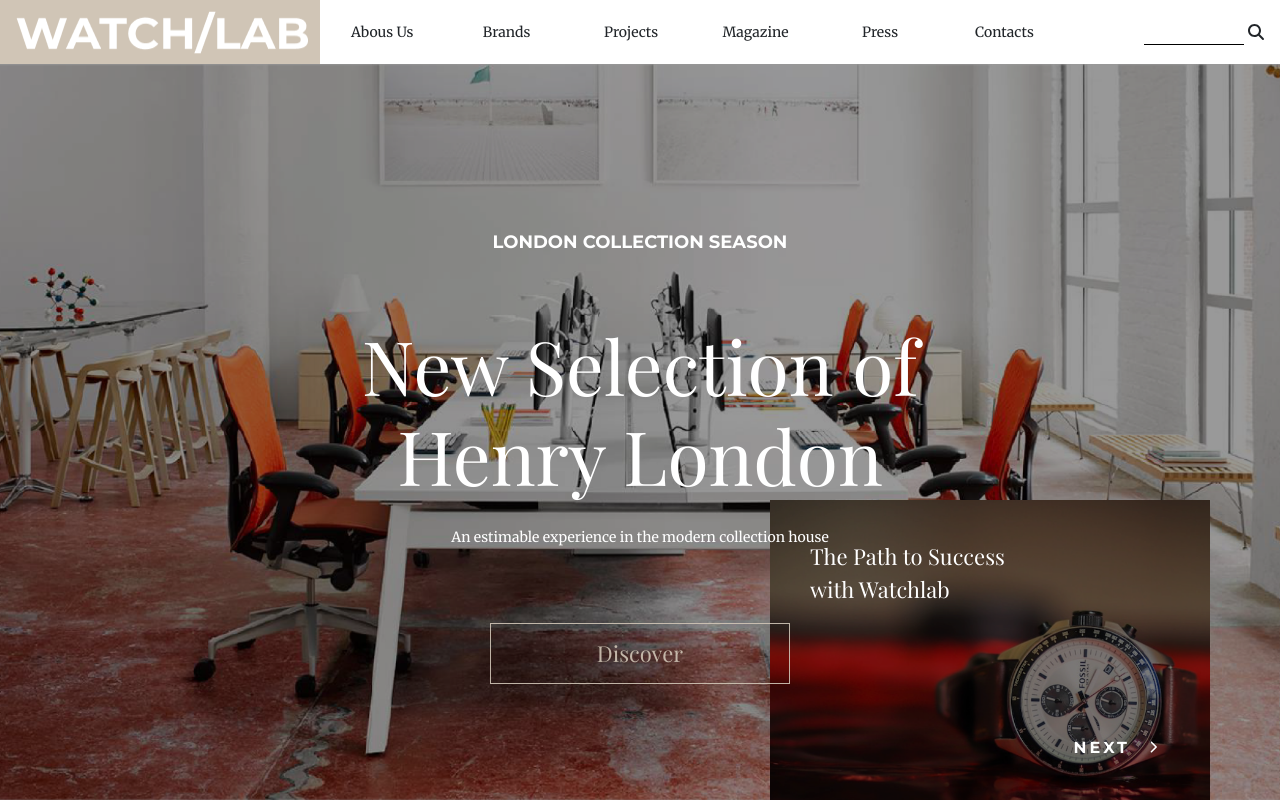
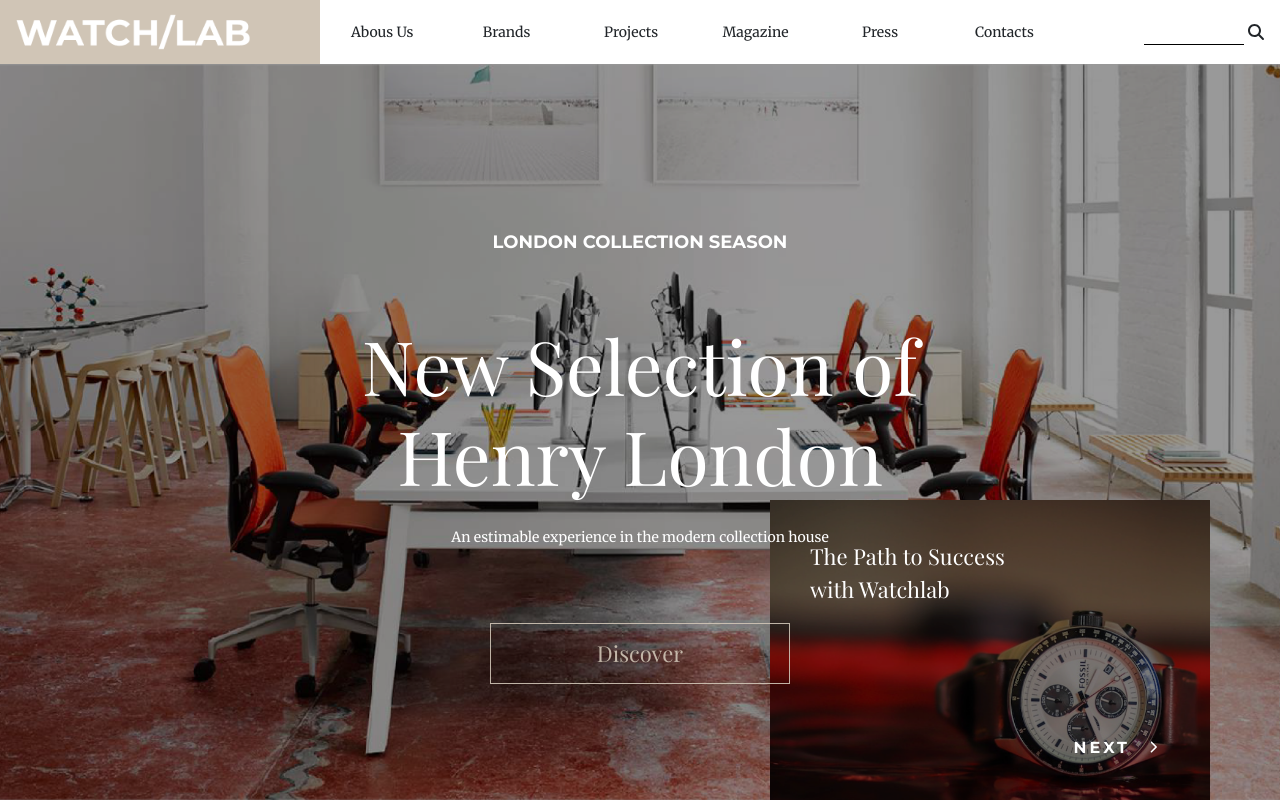
Before and after one commit to PalumboAndrea/nss-factory-project, a Vue app: page / in a window 1280 px wide. Shown: the top 802 px of the page. Built offline with nearby package versions, Linux system fonts and the light colour scheme.

Commit message:
fix logo css

```diff
--- a/src/components/HeaderComponent.vue
+++ b/src/components/HeaderComponent.vue
@@ -6,6 +6,11 @@
             headerMenuTitles: ['Abous Us', 'Brands', 'Projects', 'Magazine', 'Press', 'Contacts']
         }
     },
+    methods: {
+    getImagePath: function (imgPath){
+        return new URL(`/src/assets/imgs/${imgPath}`, import.meta.url).href;
+    }
+  }
 }
 </script>
 
@@ -14,7 +19,7 @@
         <div class="row h-100 g-0">
             <div class="col-3 d-flex align-items-center headerTitle">
                 <div class="logoContainer ps-3 d-flex align-items-center">
-                    <img src="../assets/imgs/logo.png" alt="logo" id="logo">
+                    <img :src="getImagePath('logo.png')" alt="logo" id="logo">
                 </div>
             </div>
             <div class="col-7">
@@ -49,8 +54,8 @@
             height: 100%;
             width: 340px;
             #logo{
-                height: 43px;
-                width: 292px;
+                transform: scale(0.8);
+                transform-origin: center left;
             }
         }
     }
```
